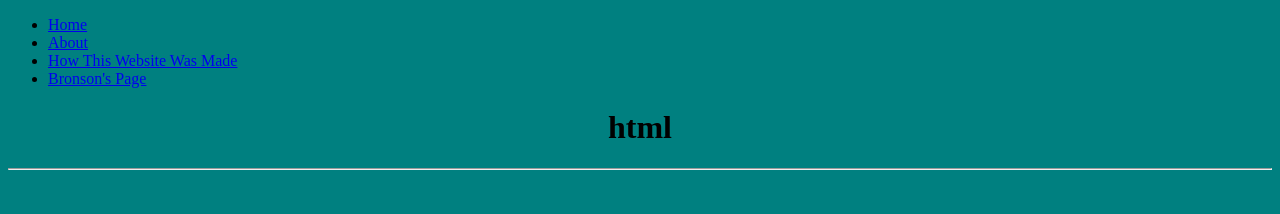
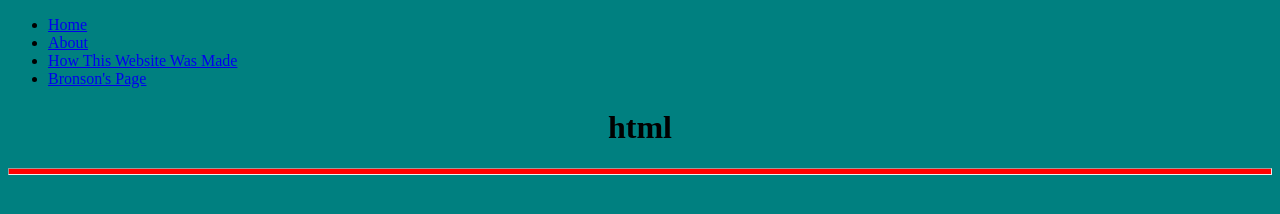
Before and after one commit to mcquickster/mcquickster.tk, a plain HTML site: page bronson.html in a window 1280 px wide. Drawn offline with Linux system fonts and the light colour scheme.

Commit message:
Update bronson.html

```diff
--- a/bronson.html
+++ b/bronson.html
@@ -7,7 +7,8 @@ body {
 
   }
 hr {
-  color:red;
+  background-color:red;
+  height:5px;
 
   }
 
```
